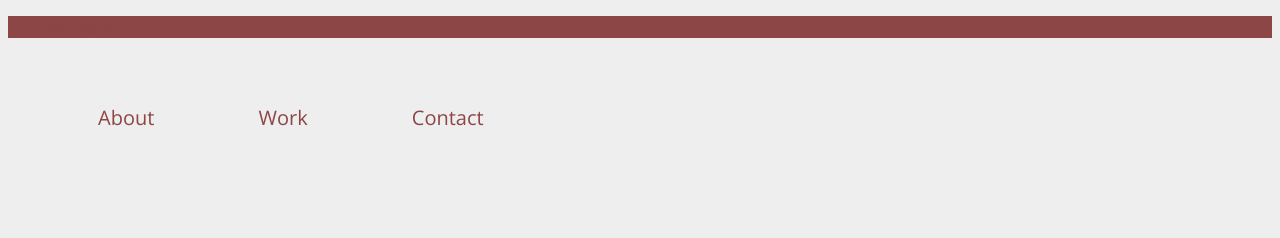
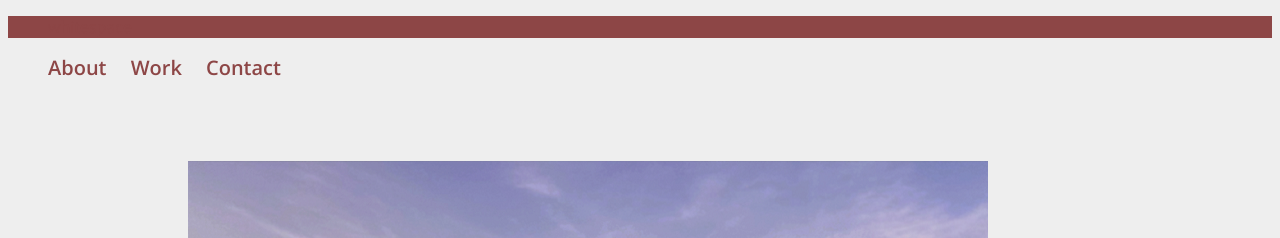
Before and after one commit to kristinanovikov11/Neu, a website: page main.html in a window 1280 px wide. Shown: the top 238 px of the page. Drawn offline with nearby package versions, Linux system fonts and the light colour scheme.

Commit message:
Update main.css

```diff
--- a/main.css
+++ b/main.css
@@ -15,11 +15,12 @@ html {
 
 #navi li {
 	font-size: 20px;
+	font-weight: bold;
 	color: #8d4646;
 	list-style: none;
 	display: inline-block;
 	align: right;
-	padding: 50px;
+	padding-right: 20px;
 }
 
 #contact {
```
